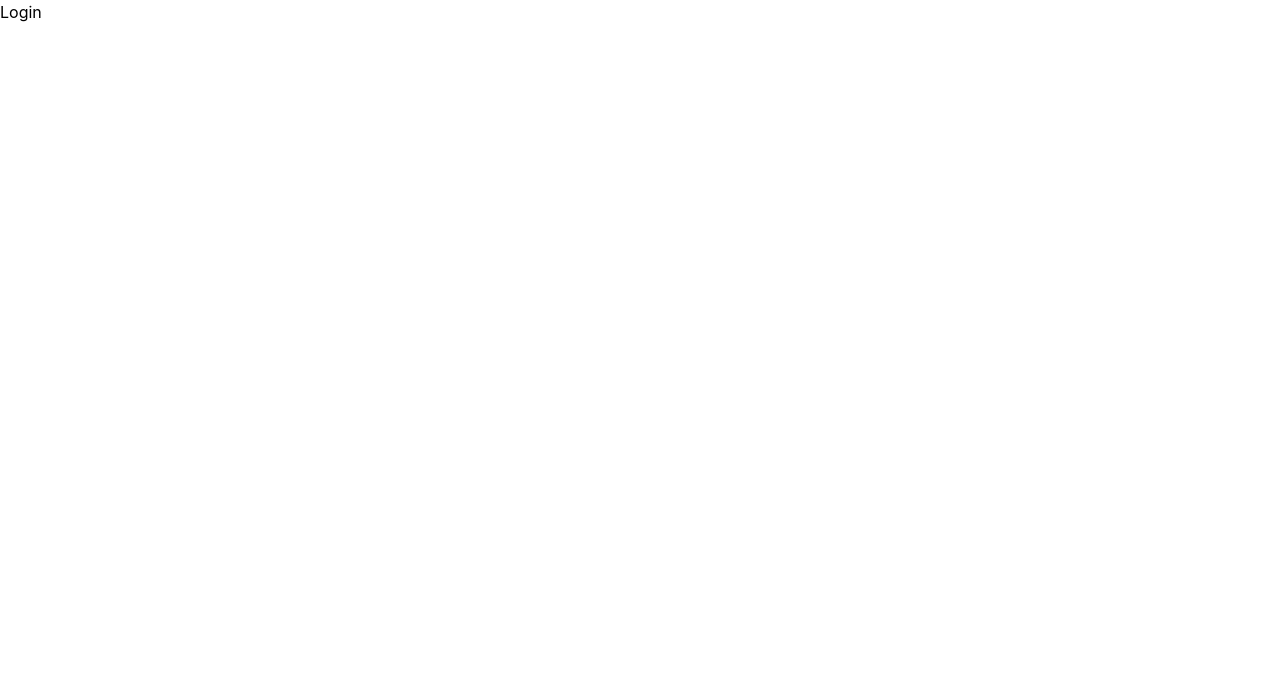
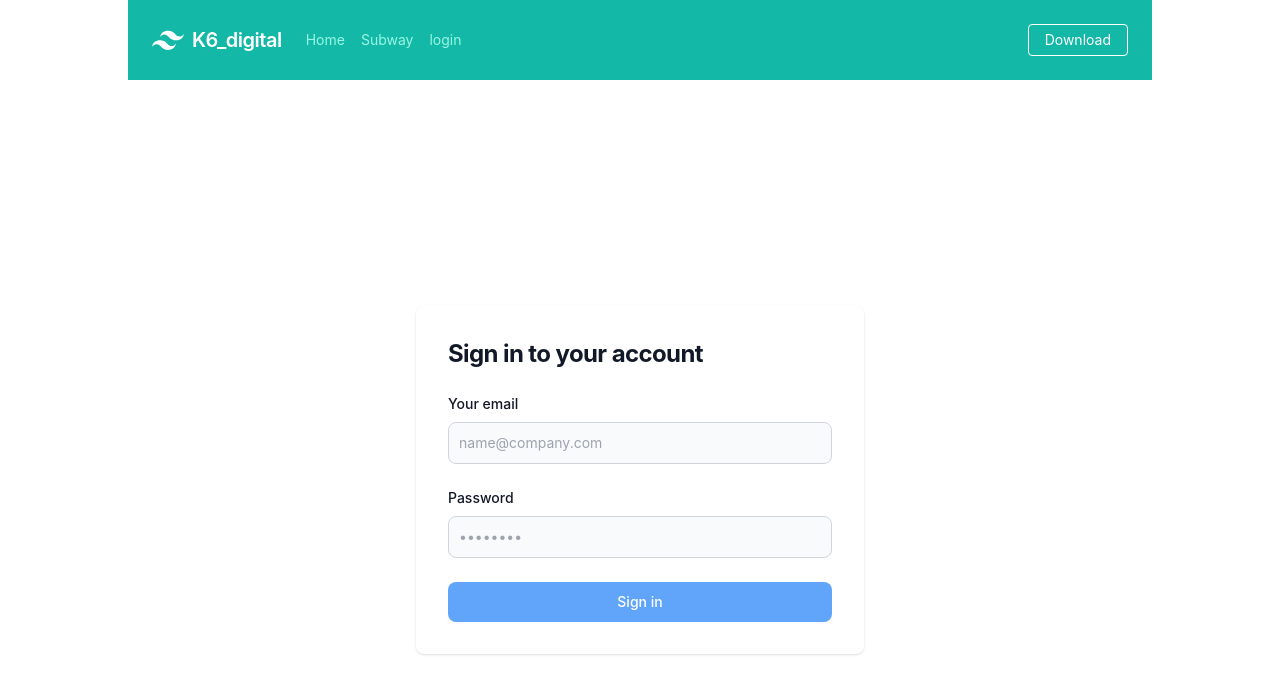
Before and after one commit to kingboseong/k-r2, a React (Create React App) app: page /login in a window 1280 px wide. Shown: the top 694 px of the page. Built offline with nearby package versions, Linux system fonts and the light colour scheme.

Commit message:
react-2차

```diff
--- a/src/App.js
+++ b/src/App.js
@@ -1,4 +1,4 @@
-import { BrowserRouter, Routes, Route  } from "react-router-dom";
+import { BrowserRouter, Routes, Route } from "react-router-dom";
 import Home from "./component/Home";
 import Login from "./component/Login";
 import Subway from "./component/Subway";
@@ -6,13 +6,20 @@ import Nav from "./component/Nav";
 
 function App() {
   return (
-      <BrowserRouter>
-        <Routes>
-          <Route path="/" element={<Home />}/>
-          <Route path="/login" element={<Login />}/>
-          <Route path="/subway" element={<Subway />}/>
-        </Routes>
-      </BrowserRouter>
+    <BrowserRouter>
+      <div className="w-full h-screen max-w-screen-lg mx-auto">
+        <div className="w-full">
+          <Nav />
+        </div>
+        <div className="grow overflow-y-auto">
+          <Routes>
+            <Route path="/" element={<Home />} />
+            <Route path="/login" element={<Login />} />
+            <Route path="/subway" element={<Subway />} />
+          </Routes>
+        </div>
+      </div>
+    </BrowserRouter>
   );
 }
 
--- a/src/component/Login.js
+++ b/src/component/Login.js
@@ -1,9 +1,28 @@
 
 
 export default function Login() {
-  return (
-    <div>
-        Login
-    </div>
-  )
+    return (
+
+        <div className="flex flex-col items-center justify-center px-6 py-8 mx-auto md:h-screen lg:py-0">
+            <div className="w-full bg-white rounded-lg shadow dark:border md:mt-0 sm:max-w-md xl:p-0 dark:bg-gray-800 dark:border-gray-700">
+                <div className="p-6 space-y-4 md:space-y-6 sm:p-8">
+                    <h1 className="text-xl font-bold leading-tight tracking-tight text-gray-900 md:text-2xl dark:text-white">
+                        Sign in to your account
+                    </h1>
+                    <form className="space-y-4 md:space-y-6" action="#">
+                        <div>
+                            <label htmlFor="email" className="block mb-2 text-sm font-medium text-gray-900 dark:text-white">Your email</label>
+                            <input type="email" name="email" id="email" class="bg-gray-50 border border-gray-300 text-gray-900 sm:text-sm rounded-lg focus:ring-primary-600 focus:border-primary-600 block w-full p-2.5 dark:bg-gray-700 dark:border-gray-600 dark:placeholder-gray-400 dark:text-white dark:focus:ring-blue-500 dark:focus:border-blue-500" placeholder="name@company.com" required="" />
+                        </div>
+                        <div>
+                            <label for="password" className="block mb-2 text-sm font-medium text-gray-900 dark:text-white">Password</label>
+                            <input type="password" name="password" id="password" placeholder="••••••••" class="bg-gray-50 border border-gray-300 text-gray-900 sm:text-sm rounded-lg focus:ring-primary-600 focus:border-primary-600 block w-full p-2.5 dark:bg-gray-700 dark:border-gray-600 dark:placeholder-gray-400 dark:text-white dark:focus:ring-blue-500 dark:focus:border-blue-500" required="" />
+                        </div>
+                        <button type="submit" className="w-full text-white bg-primary-600 hover:bg-primary-700 focus:ring-4 focus:outline-none focus:ring-primary-300 font-medium rounded-lg text-sm px-5 py-2.5 text-center dark:bg-primary-600 dark:hover:bg-primary-700 bg-blue-400">Sign in</button>
+                    </form>
+                </div>
+            </div>
+        </div>
+
+    )
 }
--- a/src/component/Nav.js
+++ b/src/component/Nav.js
@@ -1,9 +1,33 @@
-
+import { Link } from "react-router-dom"
 
 export default function Nav() {
-  return (
-    <div>
-        Nav
-    </div>
-  )
+    return (
+        <nav className="flex items-center justify-between flex-wrap bg-teal-500 p-6">
+            <div className="flex items-center flex-shrink-0 text-white mr-6">
+                <svg className="fill-current h-8 w-8 mr-2" width="54" height="54" viewBox="0 0 54 54" xmlns="http://www.w3.org/2000/svg"><path d="M13.5 22.1c1.8-7.2 6.3-10.8 13.5-10.8 10.8 0 12.15 8.1 17.55 9.45 3.6.9 6.75-.45 9.45-4.05-1.8 7.2-6.3 10.8-13.5 10.8-10.8 0-12.15-8.1-17.55-9.45-3.6-.9-6.75.45-9.45 4.05zM0 38.3c1.8-7.2 6.3-10.8 13.5-10.8 10.8 0 12.15 8.1 17.55 9.45 3.6.9 6.75-.45 9.45-4.05-1.8 7.2-6.3 10.8-13.5 10.8-10.8 0-12.15-8.1-17.55-9.45-3.6-.9-6.75.45-9.45 4.05z" /></svg>
+                <span className="font-semibold text-xl tracking-tight">K6_digital</span>
+            </div>
+            <div className="block lg:hidden">
+                <button className="flex items-center px-3 py-2 border rounded text-teal-200 border-teal-400 hover:text-white hover:border-white">
+                    <svg className="fill-current h-3 w-3" viewBox="0 0 20 20" xmlns="http://www.w3.org/2000/svg"><title>K6_digital</title><path d="M0 3h20v2H0V3zm0 6h20v2H0V9zm0 6h20v2H0v-2z" /></svg>
+                </button>
+            </div>
+            <div className="w-full block flex-grow lg:flex lg:items-center lg:w-auto">
+                <div className="text-sm lg:flex-grow">
+                    <Link to="/" className="block mt-4 lg:inline-block lg:mt-0 text-teal-200 hover:text-white mr-4">
+                        Home
+                    </Link>
+                    <Link to="/subway" className="block mt-4 lg:inline-block lg:mt-0 text-teal-200 hover:text-white mr-4">
+                        Subway
+                    </Link>
+                    <Link to="/login" className="block mt-4 lg:inline-block lg:mt-0 text-teal-200 hover:text-white">
+                        login
+                    </Link>
+                </div>
+                <div>
+                    <a href="#" className="inline-block text-sm px-4 py-2 leading-none border rounded text-white border-white hover:border-transparent hover:text-teal-500 hover:bg-white mt-4 lg:mt-0">Download</a>
+                </div>
+            </div>
+        </nav>
+    )
 }
```
